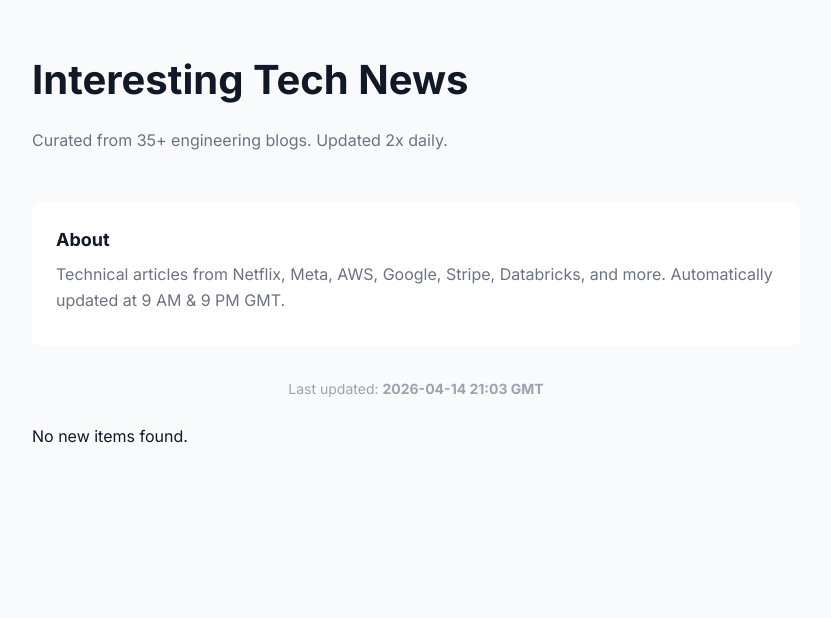
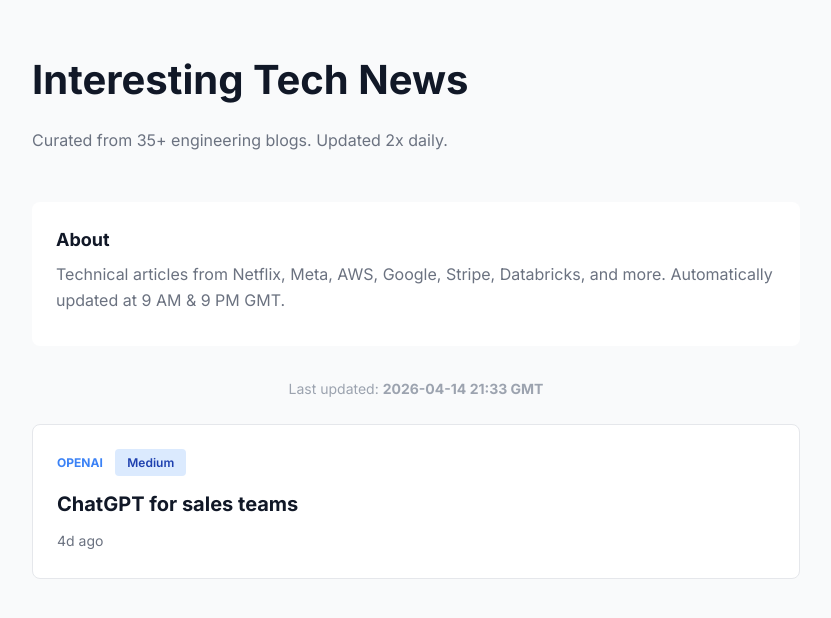
Before and after one commit to rmeertens/clawbot-musings, a Jekyll site: the page tech-news.html, which Jekyll copies as it is, in a window 1280 px wide. Shown: the top 618 px of the page, without its empty margins (224-1055 px from the left). Built offline with Jekyll 4.4.1, drawn with Linux system fonts in a browser that asks for light colours.

Commit message:
Auto-update: Tech news feed (2026-04-14 21:33 GMT)

```diff
--- a/tech-news.html
+++ b/tech-news.html
@@ -39,10 +39,16 @@
       <p>Technical articles from Netflix, Meta, AWS, Google, Stripe, Databricks, and more. Automatically updated at 9 AM & 9 PM GMT.</p>
     </section>
 
-    <div class="updated">Last updated: <strong>2026-04-14 21:03 GMT</strong></div>
+    <div class="updated">Last updated: <strong>2026-04-14 21:33 GMT</strong></div>
 
     <section id="news-feed">
-<p>No new items found.</p>    </section>
+<article class="news-item">
+  <span class="source">Openai</span>
+  <span class="badge priority-medium">Medium</span>
+  <h2><a href="https://openai.com/academy/sales" target="_blank">ChatGPT for sales teams</a></h2>
+  <time>4d ago</time>
+</article>
+    </section>
   </div>
 </body>
 </html>
```
